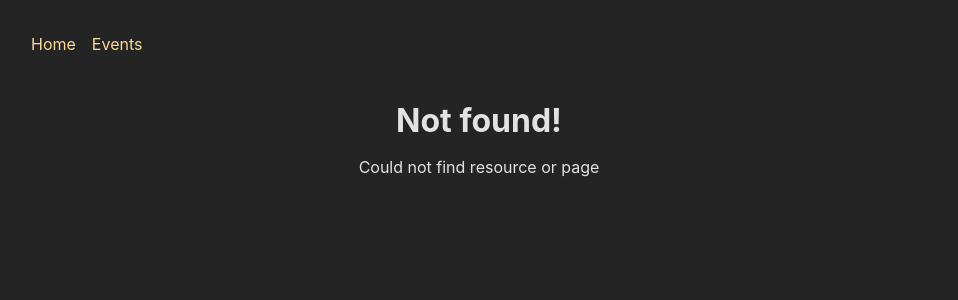
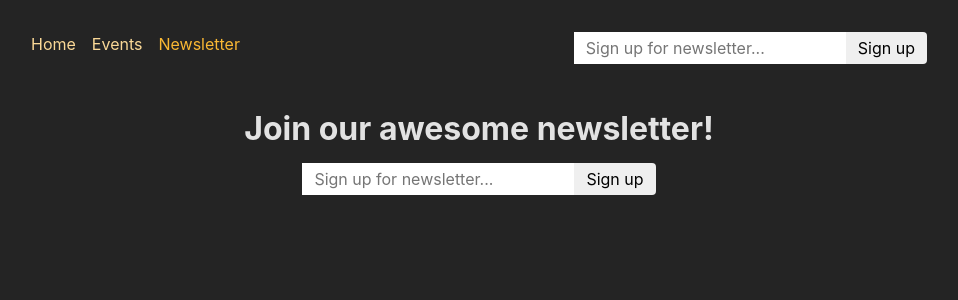
Before and after one commit to Anton712/React-Router, a React (Create React App) app in the folder React-Router-Advanced/frontend/: page /newsletter in a window 1280 px wide. Before the commit this address had no page. Shown: the top 300 px of the page, without its empty margins (161-1119 px from the left). Built offline with nearby package versions, Linux system fonts and the light colour scheme.

Commit message:
used useFetcher() hook to trigger action without loading the page to which the action belongs

```diff
--- a/React-Router-Advanced/frontend/src/App.js
+++ b/React-Router-Advanced/frontend/src/App.js
@@ -1,75 +1,67 @@
-// Challenge / Exercise
+import { RouterProvider, createBrowserRouter } from 'react-router-dom';
 
-// 1. Add five new (dummy) page components (content can be simple <h1> elements)
-//    - HomePage
-//    - EventsPage
-//    - EventDetailPage
-//    - NewEventPage
-//    - EditEventPage
-// 2. Add routing & route definitions for these five pages
-//    - / => HomePage
-//    - /events => EventsPage
-//    - /events/<some-id> => EventDetailPage
-//    - /events/new => NewEventPage
-//    - /events/<some-id>/edit => EditEventPage
-// 3. Add a root layout that adds the <MainNavigation> component above all page components
-// 4. Add properly working links to the MainNavigation
-// 5. Ensure that the links in MainNavigation receive an "active" class when active
-// 6. Output a list of dummy events to the EventsPage
-//    Every list item should include a link to the respective EventDetailPage
-// 7. Output the ID of the selected event on the EventDetailPage
-// BONUS: Add another (nested) layout route that adds the <EventNavigation> component above all /events... page components
-
-import { RouterProvider, createBrowserRouter } from 'react-router-dom'
+import EditEventPage from './pages/EditEvent';
+import ErrorPage from './pages/Error';
+import EventDetailPage, {
+  loader as eventDetailLoader,
+  action as deleteEventAction,
+} from './pages/EventDetail';
+import EventsPage, { loader as eventsLoader } from './pages/Events';
+import EventsRootLayout from './pages/EventsRoot';
 import HomePage from './pages/Home';
-import EventsPage, { loader as eventsLoader } from './pages/Events';
-import EventDetailPage, { loader as eventDetailLoader, action as deleteEventAction } from './pages/EventDetail';
 import NewEventPage from './pages/NewEvent';
-import EditEventPage from './pages/EditEvent';
 import RootLayout from './pages/Root';
-import EventsRootLayout from './pages/EventsRoot';
-import ErrorPage from './pages/Error';
 import { action as manipulateEventAction } from './components/EventForm';
+import NewsletterPage, { action as newsletterAction } from './pages/Newsletter';
 
 const router = createBrowserRouter([
   {
-    path: "/",
+    path: '/',
     element: <RootLayout />,
     errorElement: <ErrorPage />,
     children: [
       { index: true, element: <HomePage /> },
       {
-        path: "events",
+        path: 'events',
         element: <EventsRootLayout />,
         children: [
           {
             index: true,
             element: <EventsPage />,
-            loader: eventsLoader
+            loader: eventsLoader,
           },
           {
-            path: ":eventId",
-            id: "event-detail",
+            path: ':eventId',
+            id: 'event-detail',
             loader: eventDetailLoader,
             children: [
               {
                 index: true,
                 element: <EventDetailPage />,
-                action: deleteEventAction
+                action: deleteEventAction,
               },
-              { path: "edit", element: <EditEventPage />, action: manipulateEventAction },
-            ]
+              {
+                path: 'edit',
+                element: <EditEventPage />,
+                action: manipulateEventAction,
+              },
+            ],
           },
-
-          { path: "new", element: <NewEventPage />, action: manipulateEventAction },
-
-        ]
+          {
+            path: 'new',
+            element: <NewEventPage />,
+            action: manipulateEventAction,
+          },
+        ],
       },
-
-    ]
-  }
-
-])
+      {
+        path: 'newsletter',
+        element: <NewsletterPage />,
+        action: newsletterAction,
+      },
+    ],
+  },
+]);
 
 function App() {
   return <RouterProvider router={router} />;
--- a/React-Router-Advanced/frontend/src/components/MainNavigation.js
+++ b/React-Router-Advanced/frontend/src/components/MainNavigation.js
@@ -1,5 +1,7 @@
+import { NavLink } from 'react-router-dom';
+
 import classes from './MainNavigation.module.css';
-import { NavLink } from 'react-router-dom';
+import NewsletterSignup from './NewsletterSignup';
 
 function MainNavigation() {
   return (
@@ -9,20 +11,37 @@
           <li>
             <NavLink
               to="/"
-              className={({ isActive }) => isActive ? classes.active : undefined}
-              end>
+              className={({ isActive }) =>
+                isActive ? classes.active : undefined
+              }
+              end
+            >
               Home
             </NavLink>
           </li>
           <li>
             <NavLink
               to="/events"
-              className={({ isActive }) => isActive ? classes.active : undefined}>
+              className={({ isActive }) =>
+                isActive ? classes.active : undefined
+              }
+            >
               Events
+            </NavLink>
+          </li>
+          <li>
+            <NavLink
+              to="/newsletter"
+              className={({ isActive }) =>
+                isActive ? classes.active : undefined
+              }
+            >
+              Newsletter
             </NavLink>
           </li>
         </ul>
       </nav>
+      <NewsletterSignup />
     </header>
   );
 }
--- /dev/null
+++ b/React-Router-Advanced/frontend/src/components/NewsletterSignup.js
@@ -0,0 +1,27 @@
+import { useFetcher } from 'react-router-dom';
+import classes from './NewsletterSignup.module.css';
+import { useEffect } from 'react';
+
+function NewsletterSignup() {
+  const fetcher = useFetcher();
+  const { data, state } = fetcher;
+
+  useEffect(() => {
+    if (state === 'idle' && data && data.message) {
+      window.alert('Successfully signed up for the newsletter!');
+    }
+  }, [data, state]);
+
+  return (
+    <fetcher.Form method="post" action='/newsletter' className={classes.newsletter}>
+      <input
+        type="email"
+        placeholder="Sign up for newsletter..."
+        aria-label="Sign up for newsletter"
+      />
+      <button>Sign up</button>
+    </fetcher.Form>
+  );
+}
+
+export default NewsletterSignup;
--- /dev/null
+++ b/React-Router-Advanced/frontend/src/components/NewsletterSignup.module.css
@@ -0,0 +1,18 @@
+.newsletter input,
+.newsletter button {
+  font: inherit;
+  padding: 0.25rem 0.75rem;
+  border-radius: 0;
+  border: none;
+}
+
+.newsletter button {
+  border-top-right-radius: 4px;
+  border-bottom-right-radius: 4px;
+  cursor: pointer;
+}
+
+.newsletter button:hover {
+  background-color: var(--color-primary-300);
+  color: var(--color-gray-800);
+}
--- a/React-Router-Advanced/frontend/src/pages/NewEvent.jsx
+++ b/React-Router-Advanced/frontend/src/pages/NewEvent.jsx
@@ -1,4 +1,3 @@
-import { redirect } from "react-router-dom";
 import EventForm from "../components/EventForm"
 
 export default function NewEventPage() {
--- /dev/null
+++ b/React-Router-Advanced/frontend/src/pages/Newsletter.jsx
@@ -0,0 +1,21 @@
+import NewsletterSignup from '../components/NewsletterSignup';
+import PageContent from '../components/PageContent';
+
+function NewsletterPage() {
+  return (
+    <PageContent title="Join our awesome newsletter!">
+      <NewsletterSignup />
+    </PageContent>
+  );
+}
+
+export default NewsletterPage;
+
+export async function action({ request }) {
+  const data = await request.formData();
+  const email = data.get('email');
+
+  // send to backend newsletter server ...
+  console.log(email);
+  return { message: 'Signup successful!' };
+}
```
